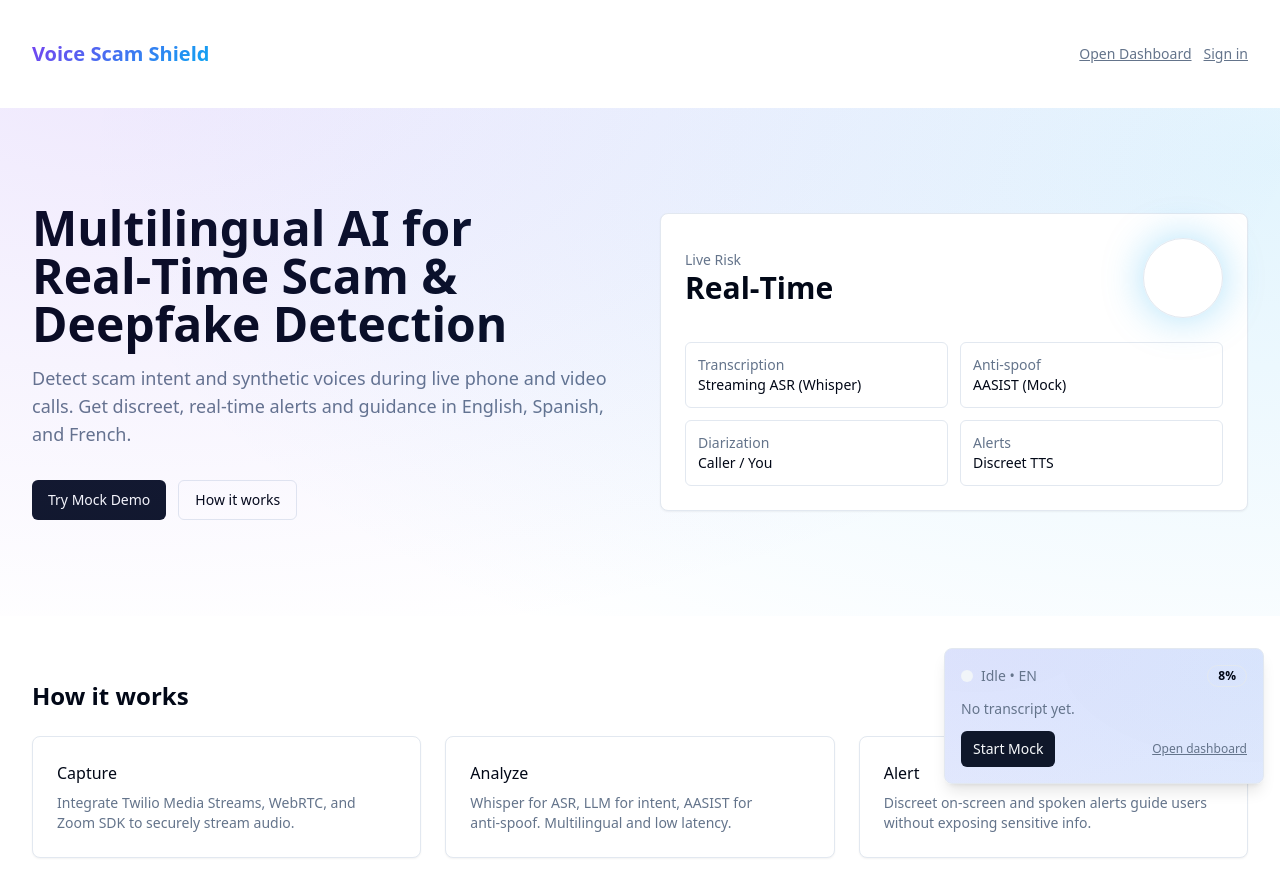
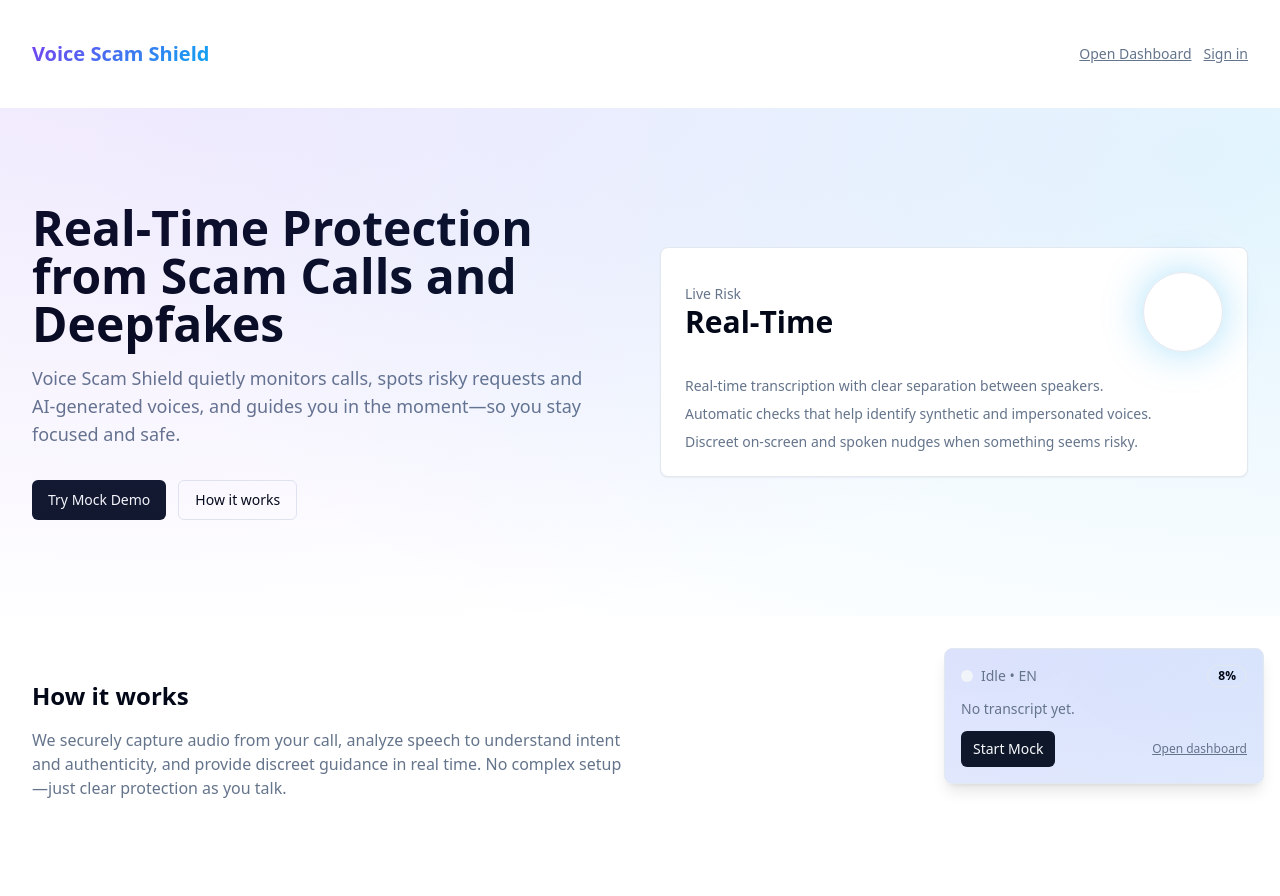
Before and after one commit to sulisumenpeter/shield-voice-aware, a React (Vite) app: page / in a window 1280 px wide. Shown: the top 896 px of the page. After the commit the page ends 864 px from the top, so only its background shows below. Built offline with nearby package versions, Linux system fonts and the light colour scheme.

Commit message:
Refactor: Update homepage text
Update the homepage text to remove specific integration details from the "How it works" section and present the information in a more narrative format.

```diff
--- a/src/pages/Index.tsx
+++ b/src/pages/Index.tsx
@@ -19,12 +19,8 @@ const Index = () => {
         <div className="absolute inset-0 surface-glow pointer-events-none" aria-hidden />
         <div className="container py-16 md:py-24 grid md:grid-cols-2 gap-10 items-center">
           <div>
-            <h1 className="text-4xl md:text-5xl font-bold leading-tight">
-              Multilingual AI for Real‑Time Scam & Deepfake Detection
-            </h1>
-            <p className="mt-4 text-lg text-muted-foreground max-w-prose">
-              Detect scam intent and synthetic voices during live phone and video calls. Get discreet, real‑time alerts and guidance in English, Spanish, and French.
-            </p>
+            <h1 className="text-4xl md:text-5xl font-bold leading-tight">Real‑Time Protection from Scam Calls and Deepfakes</h1>
+            <p className="mt-4 text-lg text-muted-foreground max-w-prose">Voice Scam Shield quietly monitors calls, spots risky requests and AI‑generated voices, and guides you in the moment—so you stay focused and safe.</p>
             <div className="mt-8 flex flex-wrap gap-3">
               <a href="/dashboard"><Button>Try Mock Demo</Button></a>
               <Button variant="outline" asChild>
@@ -40,11 +36,10 @@ const Index = () => {
               </div>
               <div className="h-20 w-20 rounded-full border" style={{ boxShadow: "var(--shadow-glow)" }} />
             </div>
-            <div className="mt-6 grid grid-cols-2 gap-3 text-sm">
-              <div className="rounded-md border p-3"><p className="text-muted-foreground">Transcription</p><p>Streaming ASR (Whisper)</p></div>
-              <div className="rounded-md border p-3"><p className="text-muted-foreground">Anti‑spoof</p><p>AASIST (Mock)</p></div>
-              <div className="rounded-md border p-3"><p className="text-muted-foreground">Diarization</p><p>Caller / You</p></div>
-              <div className="rounded-md border p-3"><p className="text-muted-foreground">Alerts</p><p>Discreet TTS</p></div>
+            <div className="mt-6 text-sm text-muted-foreground space-y-2">
+              <p>Real‑time transcription with clear separation between speakers.</p>
+              <p>Automatic checks that help identify synthetic and impersonated voices.</p>
+              <p>Discreet on‑screen and spoken nudges when something seems risky.</p>
             </div>
           </Card>
         </div>
@@ -52,20 +47,9 @@ const Index = () => {
 
       <section id="how-it-works" className="container py-16">
         <h2 className="text-2xl font-semibold">How it works</h2>
-        <div className="mt-6 grid md:grid-cols-3 gap-6">
-          <Card className="p-6">
-            <h3 className="font-medium">Capture</h3>
-            <p className="mt-2 text-sm text-muted-foreground">Integrate Twilio Media Streams, WebRTC, and Zoom SDK to securely stream audio.</p>
-          </Card>
-          <Card className="p-6">
-            <h3 className="font-medium">Analyze</h3>
-            <p className="mt-2 text-sm text-muted-foreground">Whisper for ASR, LLM for intent, AASIST for anti‑spoof. Multilingual and low latency.</p>
-          </Card>
-          <Card className="p-6">
-            <h3 className="font-medium">Alert</h3>
-            <p className="mt-2 text-sm text-muted-foreground">Discreet on‑screen and spoken alerts guide users without exposing sensitive info.</p>
-          </Card>
-        </div>
+        <p className="mt-4 text-muted-foreground max-w-prose">
+          We securely capture audio from your call, analyze speech to understand intent and authenticity, and provide discreet guidance in real time. No complex setup—just clear protection as you talk.
+        </p>
       </section>
 
       <RiskWidget autoplay={false} />
```
